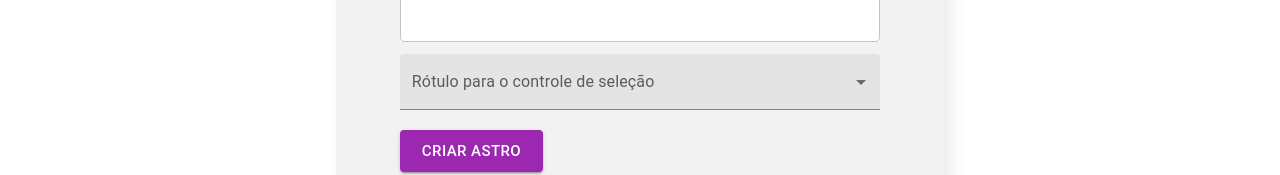
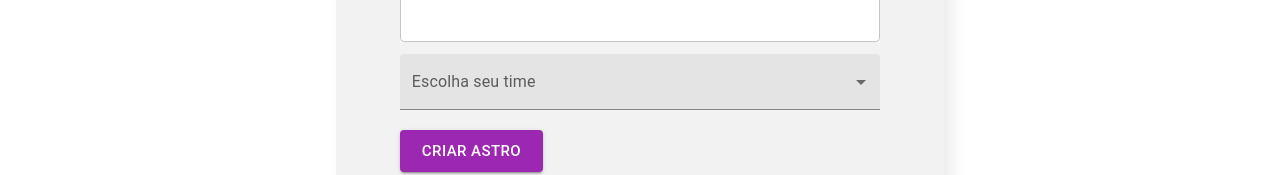
Before and after one commit to GuilhermeSerafim/interestelar, a React (Create React App) app: page / in a window 1280 px wide. Shown: the part 990-1165 px from the top of the page. Built offline with nearby package versions, Linux system fonts and the light colour scheme.

Commit message:
Criando variavel que muda rótulo do time se escolheu ou não

```diff
--- a/src/App.js
+++ b/src/App.js
@@ -2,7 +2,6 @@ import { Button } from '@mui/material';
 import Banner from './componentes/Banner';
 import FormAstro from './componentes/FormAstro';
 import "./styles.css"
-import { useState } from 'react';
 
 function App() {
 
--- a/src/componentes/SelectTeam/index.jsx
+++ b/src/componentes/SelectTeam/index.jsx
@@ -7,9 +7,12 @@ const SelectTeam = (props) => {
     const { teams } = props;
 
     const [estadoAtual, setEstadoAtual] = useState("");
+
+    let rotuloTime = estadoAtual === "" ? "Escolha seu time" : "Você escolheu";
+
     return (
         <FormControl color="secondary" fullWidth margin="dense" variant="filled" >
-            <InputLabel id="rotulo-times">{"Rótulo para o controle de seleção"}</InputLabel>
+            <InputLabel id="rotulo-times">{rotuloTime}</InputLabel>
             <Select
                 labelId="rotulo-times"
                 id="select-times"
--- a/src/componentes/TextField/index.jsx
+++ b/src/componentes/TextField/index.jsx
@@ -1,4 +1,3 @@
-import { useState } from 'react';
 import './TextField.css';
 import MUITextField from '@mui/material/TextField';
     const TextField = (props) => {
```
